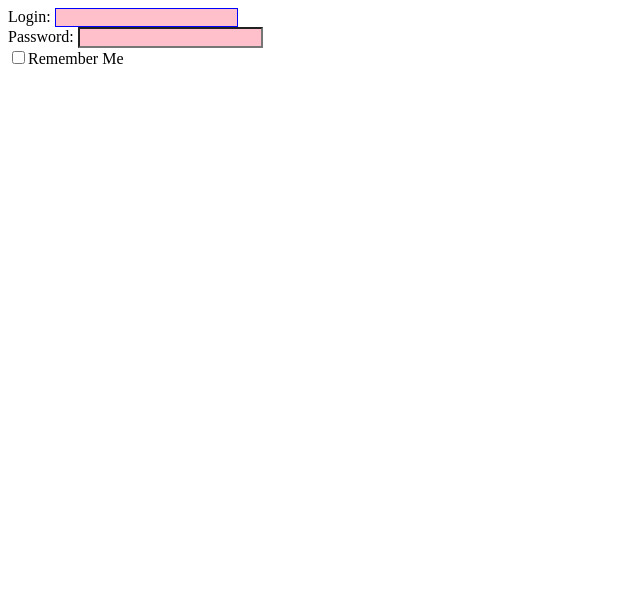
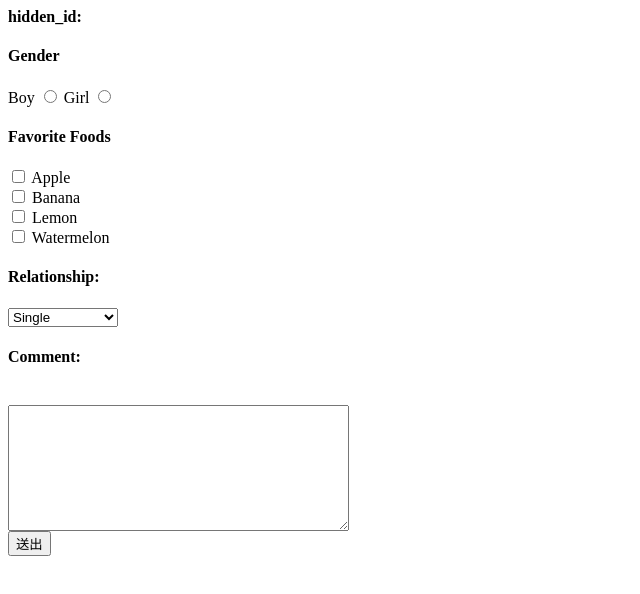
Before and after one commit to laolan/assign2_99103027, a plain HTML site: page contact.html in a window 1280 px wide. Shown: the whole page, without its empty margins (0-640 px from the left). Drawn offline with Linux system fonts and the light colour scheme.

Commit message:
add contcxt

```diff
--- a/contact.html
+++ b/contact.html
@@ -2,30 +2,68 @@
 <head>
 
 
-<style type="text/css">
-  input[type=text]{
-    border: 1px solid blue;
-  }
-  [name^=txt]{
-    /* 'name' starting with 'txt' */
-    background: pink;
-  }
+  <!-- 表單 -->
+<form action="#" method="post" id="myform">
+    <!-- 區塊 -->
+   <div>
+    	 <!-- 標記文字 for (quick select)-->
+      <label for="name"><h4>hidden_id:</h4></label>
 
-</style>
+         <!-- 輸入框 type, name, id, value, tabindex, password-->
+         <input type="hidden" name="entry.0.single" value="your_id">
+ </div>
 
-</head>
+    <div>
+         <h4>Gender</h4>
+         <label for="male">Boy</label>
+         <input type="radio" name="entry.1.group" id="male" tabindex="2" value="male" >
 
-<body>
+		 <label for="female">Girl</label>
+         <input type="radio" name="entry.1.group" id="female" tabindex="3" value="female" >
+    </div>
 
-<div>
-<!-- -->
-Login: <input type="text" name="txtName"><br>
-Password: <input type="password" name="txtPassword"><br>
-<input type="checkbox" name="optCheckbox">Remember Me
+    <div id="foods">
+   	  <h4>Favorite Foods</h4>
+        <!-- radio box , checked -->
+		<input name="entry.2.group" type="checkbox" id="Apple" value="Apple" >
+        <label for="Apple">Apple</label><br/>
+        <input name="entry.2.group" type="checkbox" id="banana" value="banana" >
+        <label for="banana">Banana</label><br/>
+        <input name="entry.2.group" type="checkbox" id="Lemon" value="Lemon" >
+        <label for="Lemon">Lemon</label><br/>
+        <input name="entry.2.group" type="checkbox" id="Watermelon" value="Watermelon" >
+        <label for="Watermelon">Watermelon</label>
+    </div>
+
+	<div>
+	  <label for="select-choice"><h4>Relationship:</h4></label>
+        <!-- 選單 , list, selected -->
+		<select name="entry.3.single" id="select-choice">
+			<option value="Choice 1" selected="selected">Single</option>
+			<option value="Choice 2">Dating</option>
+			<option value="Choice 3">Merried</option>
+			<option value="Choice 3">hard to explain</option>
+		</select>
+	</div>
+
+	<div>
+		<label for="textarea"><h4>Comment:</h4></label><br/>
+        <!-- 文字框-->
+		<textarea cols="40" rows="8" name="entry.5.single" id="textarea"></textarea>
+	</div>
 
 
 
-</div>
+	<div>
+	   <input type="submit" value="送出" name="submit" >
+    </div>
+</form>
+
+<form action="https://docs.google.com/spreadsheet/formResponse?formkey=dDhFdFBITDc2X3FaUGNPaGRWb29mNlE6MQ&ifq" method="POST">
+
+
+
+
 
 
 
```
Also changed, not shown: index.html (+1 -1 lines).
